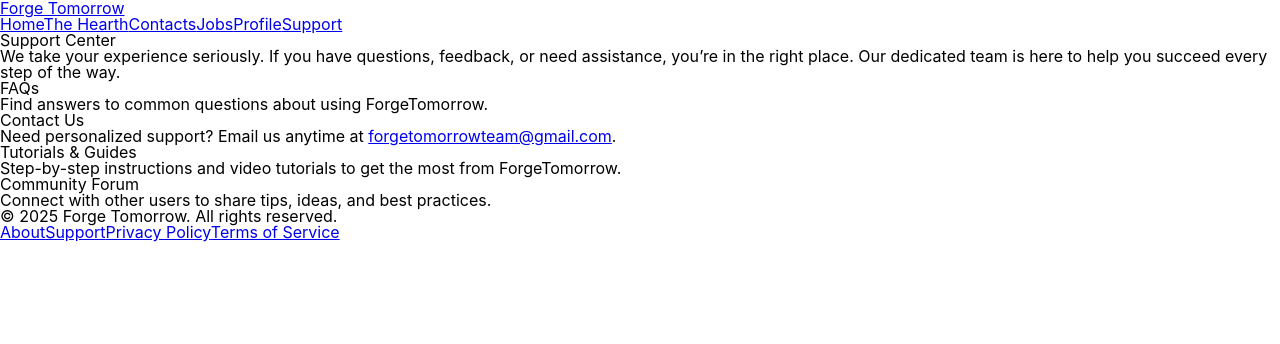
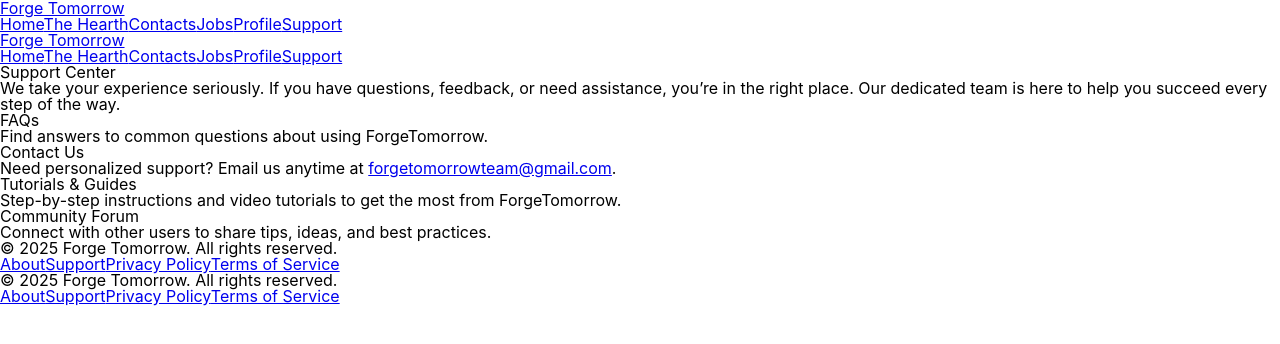
Before and after one commit to ObywanKenoby309/forgetomorrow-site, a Next.js app: page /support in a window 1280 px wide. Shown: the top 344 px of the page. Built offline with nearby package versions, Linux system fonts and the light colour scheme.

Commit message:
Update support.js

```diff
--- a/pages/support.js
+++ b/pages/support.js
@@ -1,5 +1,7 @@
 // pages/support.js
 import Head from 'next/head';
+import Header from '../components/Header';
+import Footer from '../components/Footer';
 
 export default function Support() {
   return (
@@ -8,7 +10,9 @@ export default function Support() {
         <title>ForgeTomorrow - Support</title>
       </Head>
 
-      <main className="max-w-4xl mx-auto p-6 space-y-10 min-h-[80vh] bg-[#ECEFF1] text-[#212121]">
+      <Header />
+
+      <main className="max-w-4xl mx-auto p-6 space-y-10 min-h-[80vh] bg-[#ECEFF1] text-[#212121] pt-20">
         <h1 className="text-4xl font-bold text-[#FF7043] mb-6 text-center">Support Center</h1>
 
         <section className="bg-white rounded-lg shadow p-8 space-y-6">
@@ -73,6 +77,8 @@ export default function Support() {
           </div>
         </section>
       </main>
+
+      <Footer />
     </>
   );
 }
```
